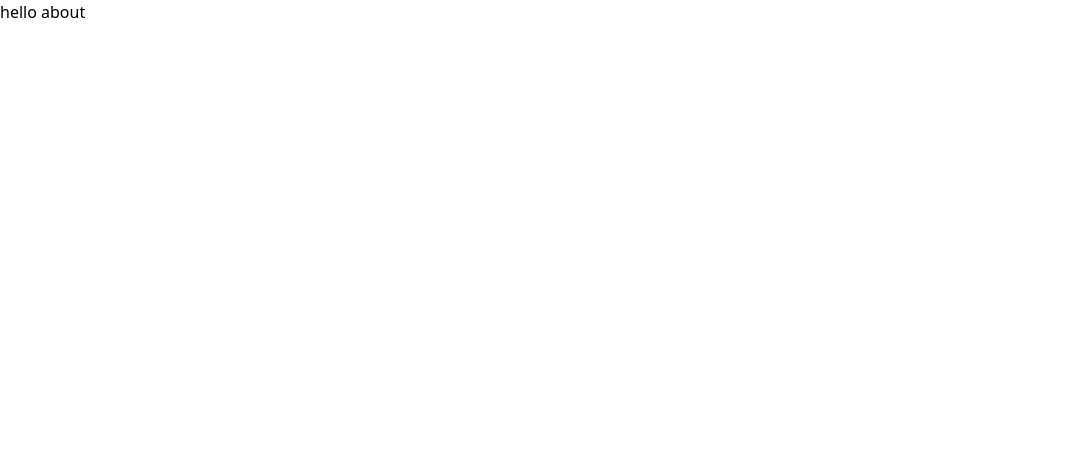
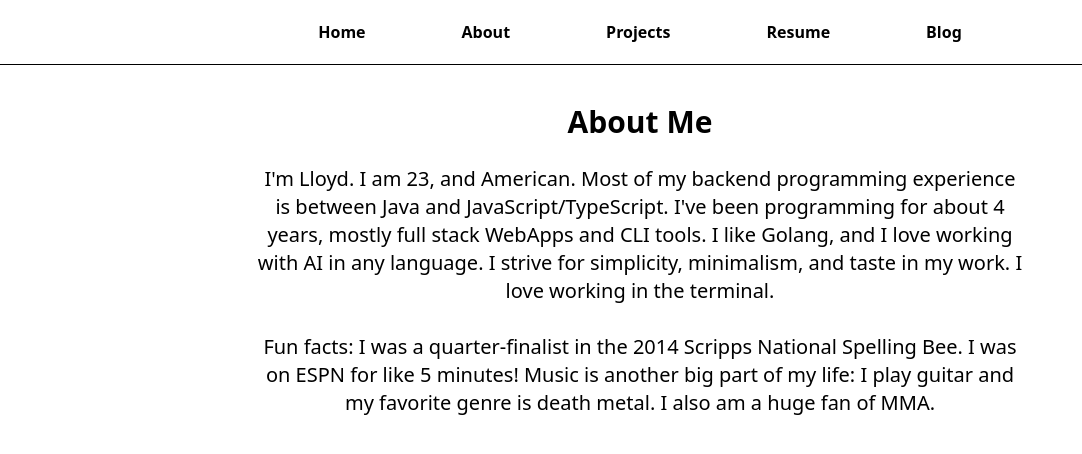
Before and after one commit to AliArgonaut/personal-website, a React app in the folder frontend/: page /about in a window 1280 px wide. Shown: the top 454 px of the page, without its empty margins (0-1082 px from the left). Built offline with nearby package versions, Linux system fonts and the light colour scheme; the HTML template or start-up script is replaced by a standard one.

Commit message:
added navbar and headers to every page

```diff
--- a/frontend/src/components/Navigation.jsx
+++ b/frontend/src/components/Navigation.jsx
@@ -9,6 +9,10 @@ export default function Navigation() {
             <div className="max-w-7xl mx-auto px-4 flex flex-row items-center justify-center sm:px-6 lg:px-8">
                 <div className="flex justify-between items-center h-16">
                    <div className=" flex items-center space-x-8">
+         <div className="text-[var(--text-secondary)] hover:text-[var(--brand-primary)] transition">
+                           <Link to="/"><CorneredButton>Home</CorneredButton></Link>
+                       </div>
+
                        <div className="text-[var(--text-secondary)] hover:text-[var(--brand-primary)] transition">
                            <Link to="/about"><CorneredButton>About</CorneredButton></Link>
                        </div>
@@ -33,6 +37,9 @@ export default function Navigation() {
             <div className="max-w-7xl mx-auto px-4 flex flex-row items-center justify-center sm:px-6 lg:px-8">
                 <div className="flex justify-between items-center h-16">
                    <div className=" flex items-center space-x-8">
+        <div className="text-[var(--text-secondary)] hover:text-[var(--brand-primary)] transition">
+                           <Link to="/"><button>Home</button></Link>
+                       </div>
                        <div className="text-[var(--text-secondary)] hover:text-[var(--brand-primary)] transition">
                            <Link to="/about">About</Link>
                        </div>
--- a/frontend/src/pages/About.jsx
+++ b/frontend/src/pages/About.jsx
@@ -1,6 +1,35 @@
+import Navigation from '../components/Navigation.jsx'
+
+import { Moon, Sun, Database, Zap, Shield, ArrowRight, CheckCircle, Menu, X, Sparkles } from 'lucide-react';
+import { Link } from 'react-router-dom'
+
+
 export default function About () {
   return (
-  "hello about"
+  <>
+    <Navigation />
+    <section className=" pb-20 px-4 sm:px-6 lg:px-8">
+      <div className="max-w-7xl mx-auto text-center">
+        <div className="inline-flex items-center space-x-2 px-4 bg-[var(--badge-bg)] backdrop-blur-sm rounded-full text-[var(--text-on-primary)] text-sm mb-8">
+        </div>
+
+        <h1 className="text-3xl md:text-3xl font-bold text-[var(--text-on-primary)] mb-6 leading-tight">
+          About Me
+          <br />
+        </h1>
+
+        <p className="text-xl md:text-xl text-[var(--hero-text-muted)] mb-10 max-w-3xl mx-auto">
+         I'm Lloyd. I am 23, and American. Most of my backend programming experience is between Java and JavaScript/TypeScript. I've been programming for about 4 years, mostly full stack WebApps and CLI tools. I like Golang, and I love working with AI in any language.  I strive for simplicity, minimalism, and taste in my work. I love working in the terminal. <br /> <br /> Fun facts: I was a quarter-finalist in the 2014 Scripps National Spelling Bee. I was on ESPN for like 5 minutes! Music is another big part of my life: I play guitar and my favorite genre is death metal. I also am a huge fan of MMA.
+        </p>
+
+        <div className="flex flex-col sm:flex-row gap-4 justify-center items-center"> <Link to="/resume"> <button className="px-8 py-4 flex flex-row gap-2  rounded-lg font-semibold transition"> <Sparkles className="text-white"/> <span className="text-white">Explore My Work</span></button></Link> </div>
+      </div>
+    </section>
+
+
+
+
+   </>
   )
 
 }
--- a/frontend/src/pages/Blog.jsx
+++ b/frontend/src/pages/Blog.jsx
@@ -1,6 +1,22 @@
+import Navigation from '../components/Navigation.jsx'
+
 export default function Blog () {
   return (
-  "hello blog"
+  <>
+    <Navigation />
+ <section className=" pb-20 px-4 sm:px-6 lg:px-8">
+      <div className="max-w-7xl mx-auto text-center">
+        <div className="inline-flex items-center space-x-2 px-4  bg-[var(--badge-bg)] backdrop-blur-sm rounded-full text-[var(--text-on-primary)] text-sm mb-8">
+        </div>
+
+        <h1 className="text-3xl md:text-3xl font-bold text-[var(--text-on-primary)] mb-6 leading-tight">
+          Blog
+          <br />
+        </h1>
+        </div>
+    </section>
+
+    </>
   )
 
 }
--- a/frontend/src/pages/Projects.jsx
+++ b/frontend/src/pages/Projects.jsx
@@ -1,6 +1,28 @@
+import Navigation from '../components/Navigation.jsx'
+
 export default function Projects () {
   return (
-  "hello projects"
+
+  <>
+    <Navigation />
+    <section className=" pb-20 px-4 sm:px-6 lg:px-8">
+      <div className="max-w-7xl mx-auto text-center">
+        <div className="inline-flex items-center space-x-2 px-4 bg-[var(--badge-bg)] backdrop-blur-sm rounded-full text-[var(--text-on-primary)] text-sm mb-8">
+        </div>
+
+        <h1 className="text-3xl md:text-3xl font-bold text-[var(--text-on-primary)] mb-6 leading-tight">
+          Projects
+          <br />
+        </h1>
+
+
+      </div>
+    </section>
+
+
+
+
+   </>
   )
 
 }
--- a/frontend/src/pages/Resume.jsx
+++ b/frontend/src/pages/Resume.jsx
@@ -1,6 +1,28 @@
+import Navigation from '../components/Navigation.jsx'
+
 export default function Resume () {
   return (
-  "hello resume"
+
+  <>
+    <Navigation />
+    <section className=" pb-20 px-4 sm:px-6 lg:px-8">
+      <div className="max-w-7xl mx-auto text-center">
+        <div className="inline-flex items-center space-x-2 px-4 bg-[var(--badge-bg)] backdrop-blur-sm rounded-full text-[var(--text-on-primary)] text-sm mb-8">
+        </div>
+
+        <h1 className="text-3xl md:text-3xl font-bold text-[var(--text-on-primary)] mb-6 leading-tight">
+          Resume
+          <br />
+        </h1>
+
+
+      </div>
+    </section>
+
+
+
+
+   </>
   )
 
 }
```
